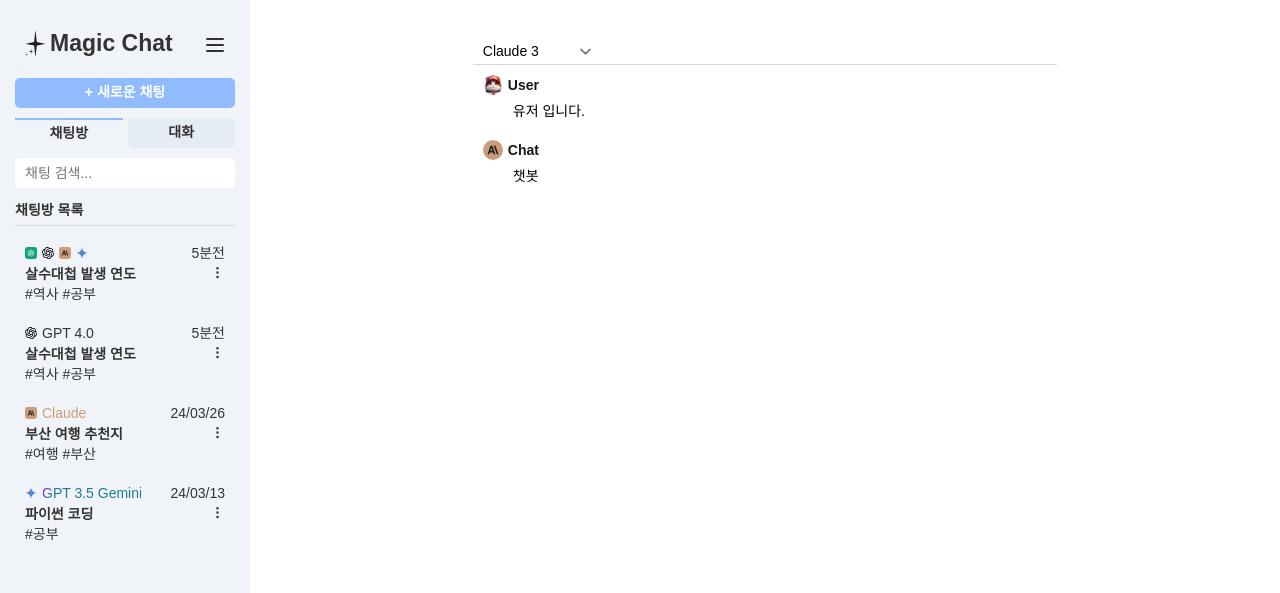
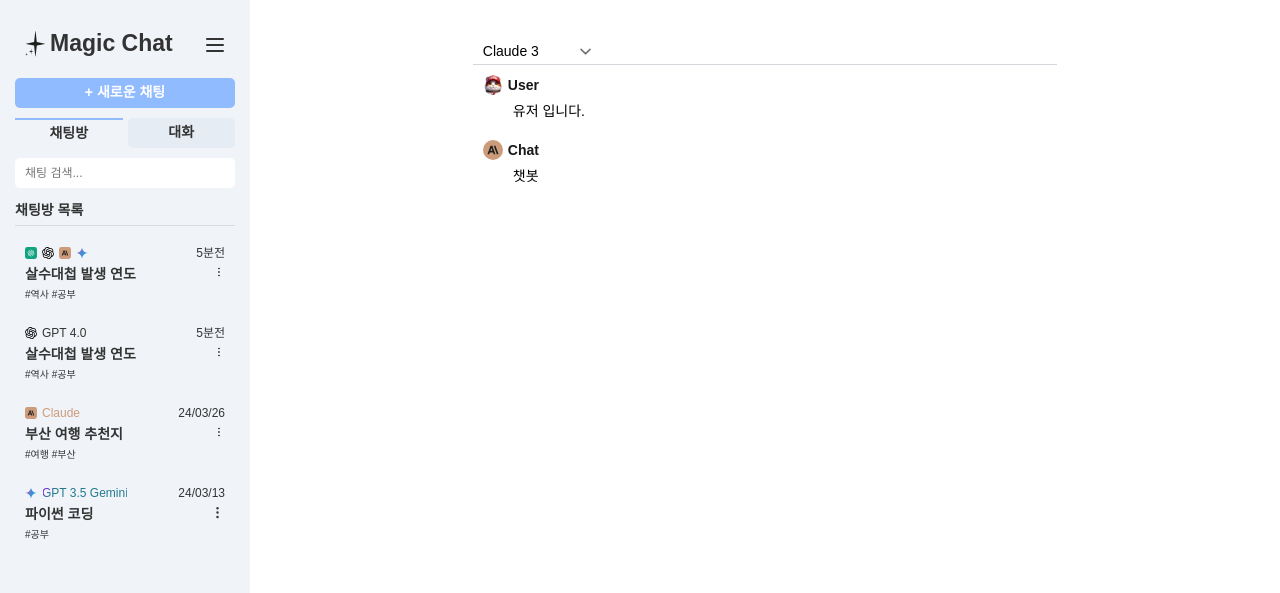
Before and after one commit to seriiiiii/gpt, a plain HTML site: page index.html in a window 1280 px wide. Shown: the top 593 px of the page. Drawn offline with nearby package versions, Linux system fonts and the light colour scheme; a web font is replaced by a local one.

Commit message:
디자인 변경

```diff
--- a/css/styles.css
+++ b/css/styles.css
@@ -150,8 +150,15 @@ nav.active + .container {
 .chat-list ul li:nth-child(2) {
   font-weight: 600;
 }
+.chat-list ul li:nth-child(3) {
+  font-size: 10px;
+}
+.chat-list ul li span {
+  font-size: 12px;
+}
 .chat-list ul li p {
   margin-left: auto;
+  font-size: 12px;
   line-height: 12px;
 }
 .gpt3 {
@@ -851,6 +858,7 @@ nav .nav_fold_btn {
   border: 1px solid #181818;
   padding: 10px;
   border: none;
+  font-size: 12px;
 }
 /* .sub_menu input::placeholder{
   padding:10px
--- a/index.html
+++ b/index.html
@@ -372,8 +372,8 @@
                             <p class="setting">
                               <svg
                                 xmlns="http://www.w3.org/2000/svg"
-                                width="15"
-                                height="15"
+                                width="12"
+                                height="12"
                                 viewBox="0 0 24 24"
                                 fill="none"
                                 stroke="currentColor"
@@ -486,8 +486,8 @@
                             <p class="setting">
                               <svg
                                 xmlns="http://www.w3.org/2000/svg"
-                                width="15"
-                                height="15"
+                                width="12"
+                                height="12"
                                 viewBox="0 0 24 24"
                                 fill="none"
                                 stroke="currentColor"
@@ -609,8 +609,8 @@
                             <p class="setting">
                               <svg
                                 xmlns="http://www.w3.org/2000/svg"
-                                width="15"
-                                height="15"
+                                width="12"
+                                height="12"
                                 viewBox="0 0 24 24"
                                 fill="none"
                                 stroke="currentColor"
@@ -639,8 +639,8 @@
                               <div class="tooltip-item">
                                 <svg
                                   xmlns="http://www.w3.org/2000/svg"
-                                  width="15"
-                                  height="15"
+                                  width="12"
+                                  height="12"
                                   viewBox="0 0 24 24"
                                   fill="none"
                                   stroke="currentColor"
```
Also changed, not shown: 2-column.html (+8 -8 lines), 3-column.html (+8 -8 lines), 4-column.html (+8 -8 lines), load.html (+8 -8 lines).
